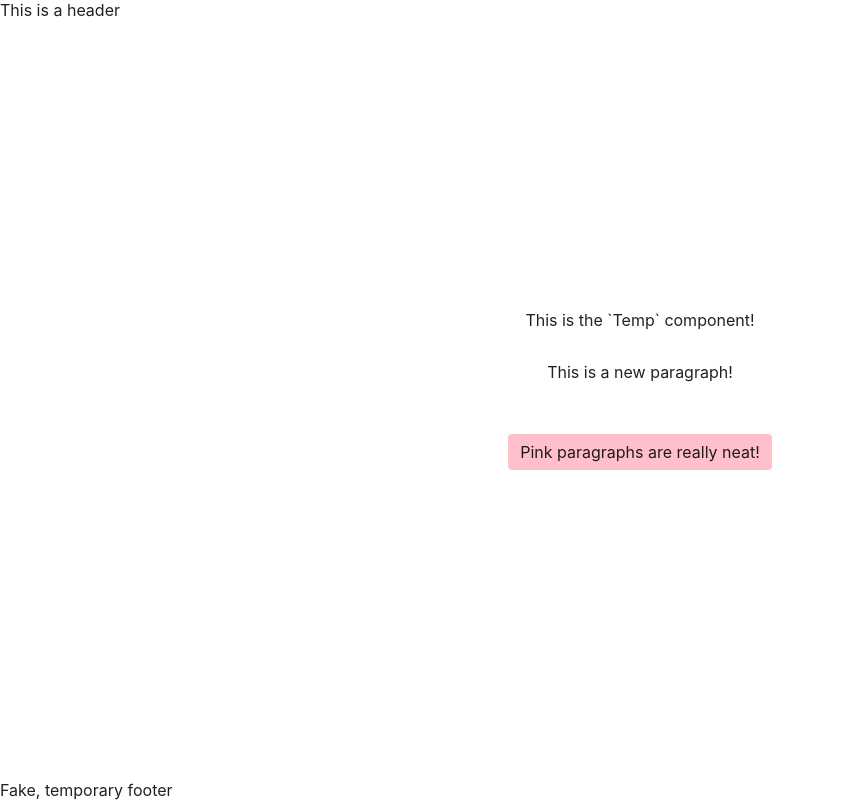
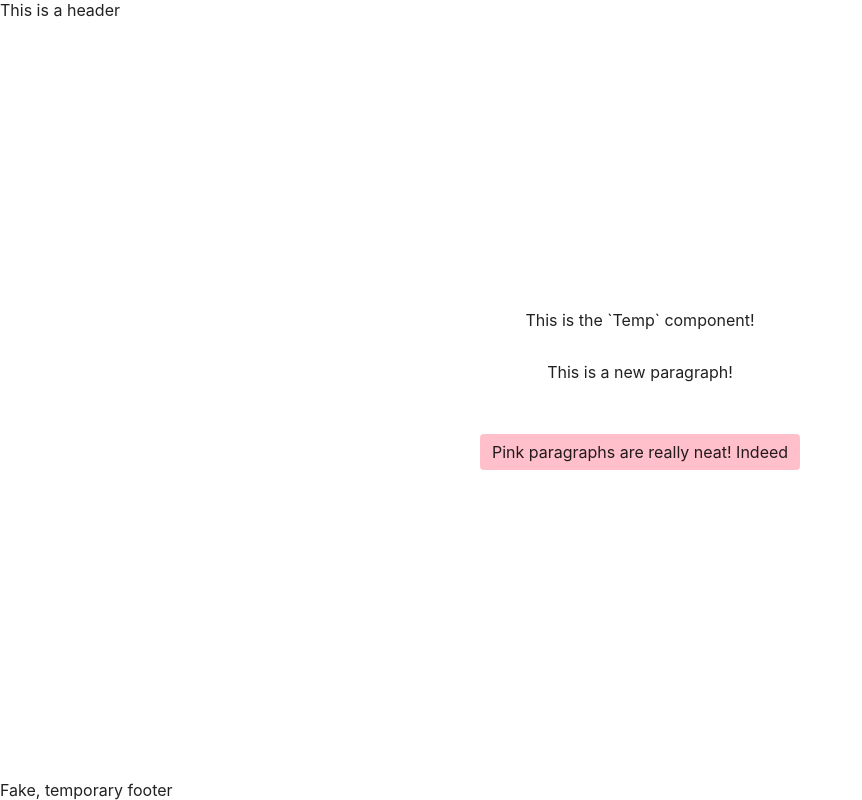
Before and after one commit to jasonkylefrank/Niceness, a Next.js app: page /temp in a window 1280 px wide. Shown: the whole page, without its empty margins (0-862 px from the left). Built offline with nearby package versions, Linux system fonts and the light colour scheme.

Commit message:
Added neat text

```diff
--- a/pages/temp.js
+++ b/pages/temp.js
@@ -15,7 +15,7 @@ export default function Temp() {
         <Main>
           <p>This is the `Temp` component!</p>
           <p>This is a new paragraph!</p>
-          <FunkyP>Pink paragraphs are really neat!</FunkyP>
+          <FunkyP>Pink paragraphs are really neat!  Indeed</FunkyP>
         </Main>
     </Container>
   );
```
